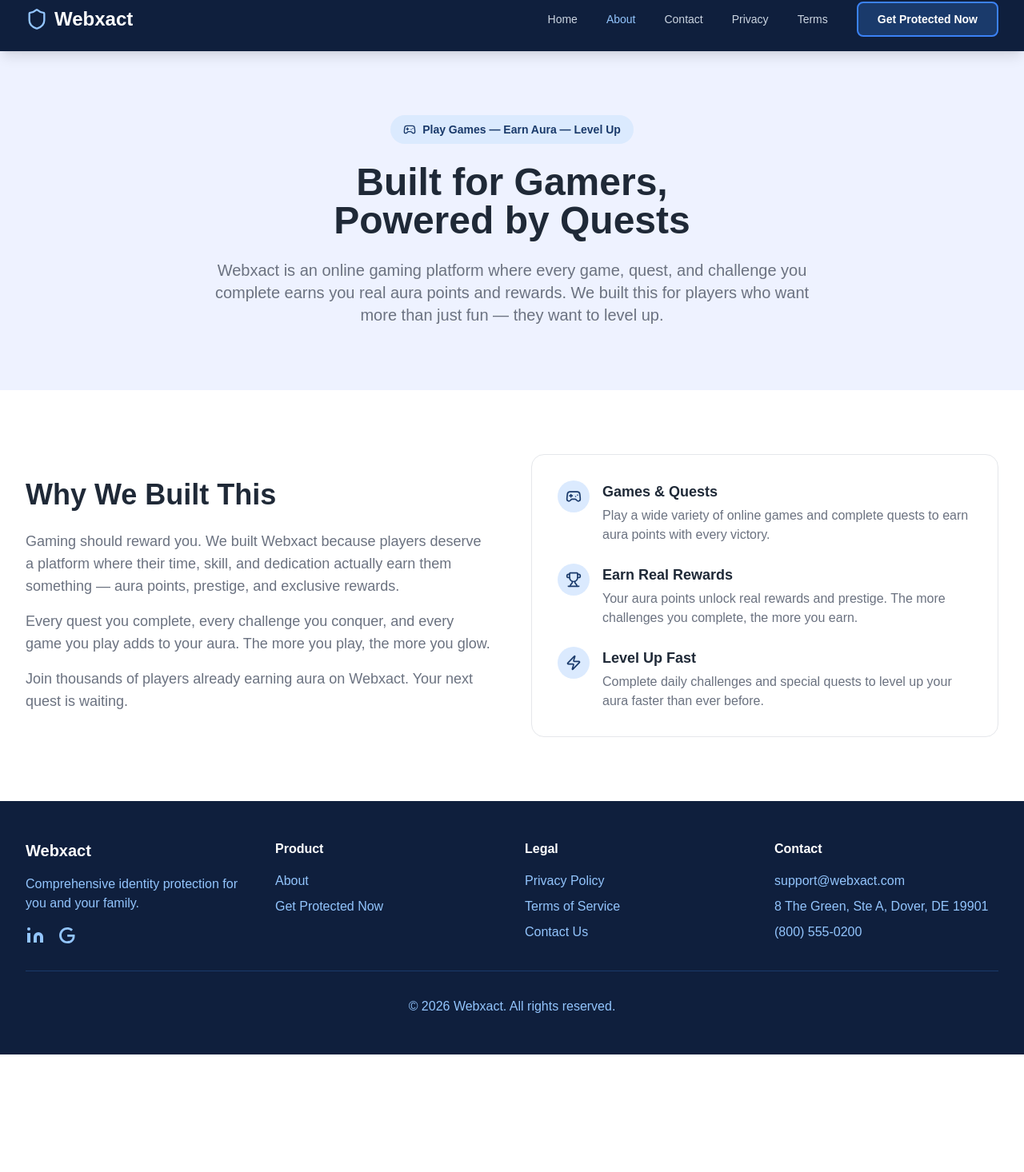
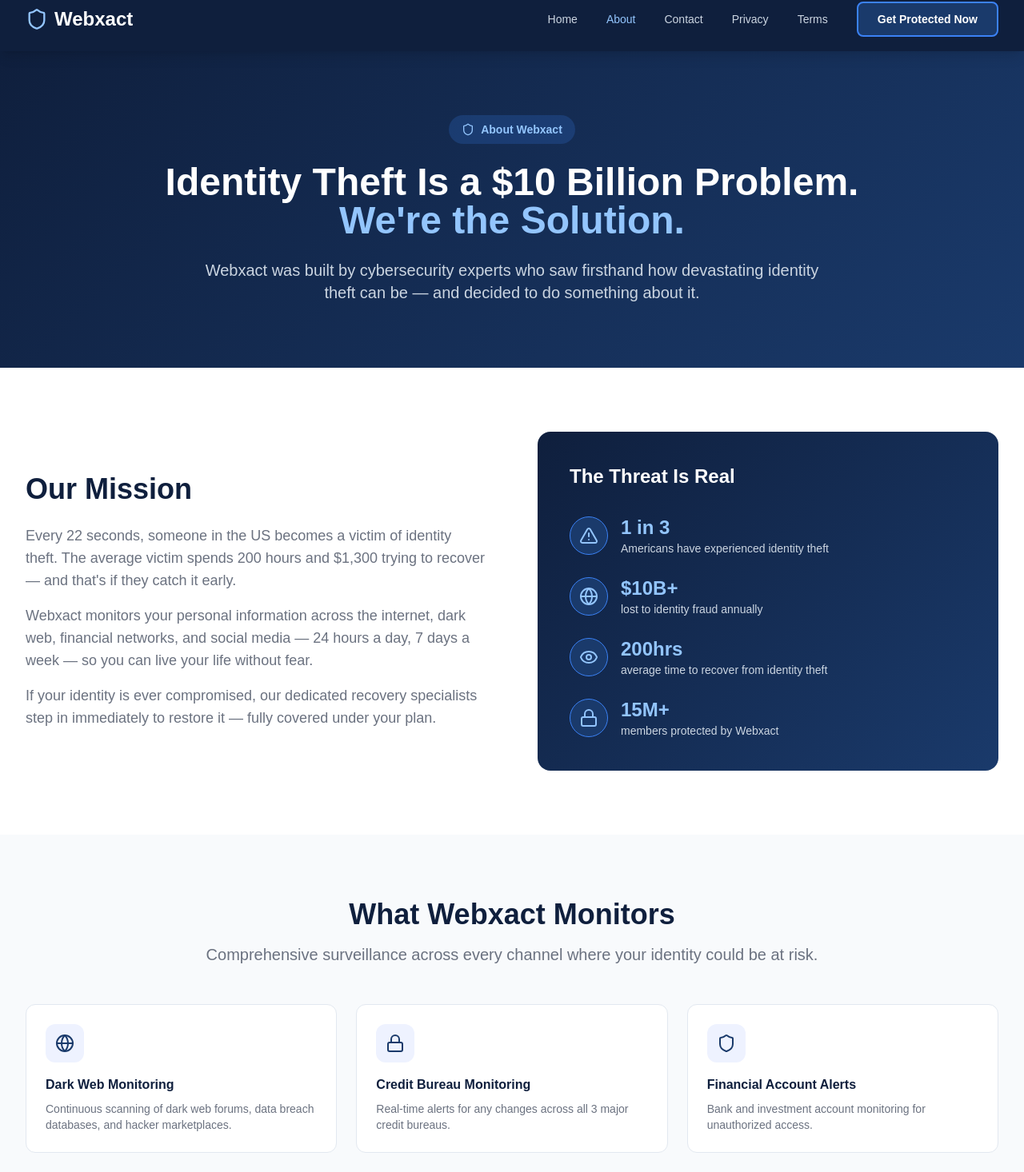
Before and after one commit to Textingman/bume-webxact, a Next.js app: page /about in a window 1280 px wide. Shown: the part 16-1482 px from the top of the page at 80% size. Before the commit the page ends 1335 px from the top, so only its background shows below. Built offline with nearby package versions, Linux system fonts and the light colour scheme.

Commit message:
v2 upgrade: about, footer, demo signup for bume-webxact

```diff
--- a/app/about/page.tsx
+++ b/app/about/page.tsx
@@ -1,77 +1,106 @@
 import Link from 'next/link';
-import { Gamepad2, Trophy, Zap } from 'lucide-react';
+import { Shield, Lock, Eye, AlertTriangle, CheckCircle, Globe } from 'lucide-react';
 import Navbar from '../components/Navbar';
 import Footer from '../components/Footer';
 
 export default function AboutPage() {
   return (
-    <div className="min-h-screen" style={{ backgroundColor: '#FFFFFF' }}>
+    <div className="min-h-screen bg-white">
       <Navbar />
 
-      {/* Hero Section */}
-      <section className="py-20" style={{ backgroundColor: '#EEF2FF' }}>
+      {/* Dark Hero */}
+      <section className="py-20" style={{ background: 'linear-gradient(135deg, #0F1F3D 0%, #1A3A6B 100%)' }}>
+        <div className="max-w-7xl mx-auto px-4 sm:px-6 lg:px-8 text-center">
+          <div className="inline-flex items-center gap-2 px-4 py-2 rounded-full text-sm font-semibold mb-6" style={{ backgroundColor: 'rgba(59,130,246,0.2)', color: '#93C5FD' }}>
+            <Shield className="w-4 h-4" />
+            About Webxact
+          </div>
+          <h1 className="text-5xl font-extrabold text-white mb-6">
+            Identity Theft Is a $10 Billion Problem.<br />
+            <span style={{ color: '#93C5FD' }}>We're the Solution.</span>
+          </h1>
+          <p className="text-xl max-w-3xl mx-auto" style={{ color: '#CBD5E1' }}>
+            Webxact was built by cybersecurity experts who saw firsthand how devastating identity theft can be — and decided to do something about it.
+          </p>
+        </div>
+      </section>
+
+      {/* Mission */}
+      <section className="py-20 bg-white">
         <div className="max-w-7xl mx-auto px-4 sm:px-6 lg:px-8">
-          <div className="text-center">
-            <div className="inline-flex items-center gap-2 px-4 py-2 rounded-full text-sm font-semibold mb-6" style={{ backgroundColor: '#DBEAFE', color: '#1A3A6B' }}>
-              <Gamepad2 className="w-4 h-4" />
-              Play Games — Earn Aura — Level Up
+          <div className="grid lg:grid-cols-2 gap-16 items-center">
+            <div>
+              <h2 className="text-4xl font-bold mb-6" style={{ color: '#0F1F3D' }}>Our Mission</h2>
+              <p className="text-lg mb-4" style={{ color: '#6B7280' }}>
+                Every 22 seconds, someone in the US becomes a victim of identity theft. The average victim spends 200 hours and $1,300 trying to recover — and that's if they catch it early.
+              </p>
+              <p className="text-lg mb-4" style={{ color: '#6B7280' }}>
+                Webxact monitors your personal information across the internet, dark web, financial networks, and social media — 24 hours a day, 7 days a week — so you can live your life without fear.
+              </p>
+              <p className="text-lg" style={{ color: '#6B7280' }}>
+                If your identity is ever compromised, our dedicated recovery specialists step in immediately to restore it — fully covered under your plan.
+              </p>
             </div>
-            <h1 className="text-5xl font-extrabold mb-6" style={{ color: '#1F2937' }}>
-              Built for Gamers,<br />Powered by Quests
-            </h1>
-            <p className="text-xl max-w-3xl mx-auto" style={{ color: '#6B7280' }}>
-              Webxact is an online gaming platform where every game, quest, and challenge you complete earns you real aura points and rewards. We built this for players who want more than just fun — they want to level up.
-            </p>
+            <div className="rounded-2xl p-10" style={{ background: 'linear-gradient(135deg, #0F1F3D, #1A3A6B)' }}>
+              <h3 className="text-2xl font-bold text-white mb-8">The Threat Is Real</h3>
+              <div className="space-y-6">
+                {[
+                  { icon: AlertTriangle, stat: '1 in 3', label: 'Americans have experienced identity theft' },
+                  { icon: Globe, stat: '$10B+', label: 'lost to identity fraud annually' },
+                  { icon: Eye, stat: '200hrs', label: 'average time to recover from identity theft' },
+                  { icon: Lock, stat: '15M+', label: 'members protected by Webxact' },
+                ].map((item) => (
+                  <div key={item.label} className="flex items-center gap-4">
+                    <div className="w-12 h-12 rounded-full flex items-center justify-center flex-shrink-0" style={{ backgroundColor: '#1A3A6B', border: '1px solid #3B82F6' }}>
+                      <item.icon className="w-6 h-6" style={{ color: '#93C5FD' }} />
+                    </div>
+                    <div>
+                      <p className="text-2xl font-extrabold" style={{ color: '#93C5FD' }}>{item.stat}</p>
+                      <p className="text-sm" style={{ color: '#CBD5E1' }}>{item.label}</p>
+                    </div>
+                  </div>
+                ))}
+              </div>
+            </div>
           </div>
         </div>
       </section>
 
-      {/* Mission Section */}
-      <section className="max-w-7xl mx-auto px-4 sm:px-6 lg:px-8 py-20">
-        <div className="grid md:grid-cols-2 gap-12 items-center">
-          <div>
-            <h2 className="text-4xl font-bold mb-6" style={{ color: '#1F2937' }}>Why We Built This</h2>
-            <p className="text-lg mb-4" style={{ color: '#6B7280' }}>
-              Gaming should reward you. We built Webxact because players deserve a platform where their time, skill, and dedication actually earn them something — aura points, prestige, and exclusive rewards.
-            </p>
-            <p className="text-lg mb-4" style={{ color: '#6B7280' }}>
-              Every quest you complete, every challenge you conquer, and every game you play adds to your aura. The more you play, the more you glow.
-            </p>
-            <p className="text-lg" style={{ color: '#6B7280' }}>
-              Join thousands of players already earning aura on Webxact. Your next quest is waiting.
-            </p>
+      {/* What We Monitor */}
+      <section className="py-20" style={{ backgroundColor: '#F8FAFC' }}>
+        <div className="max-w-7xl mx-auto px-4 sm:px-6 lg:px-8">
+          <h2 className="text-4xl font-bold text-center mb-4" style={{ color: '#0F1F3D' }}>What Webxact Monitors</h2>
+          <p className="text-xl text-center mb-12" style={{ color: '#6B7280' }}>Comprehensive surveillance across every channel where your identity could be at risk.</p>
+          <div className="grid md:grid-cols-2 lg:grid-cols-3 gap-6">
+            {[
+              { icon: Globe, title: 'Dark Web Monitoring', desc: 'Continuous scanning of dark web forums, data breach databases, and hacker marketplaces.' },
+              { icon: Lock, title: 'Credit Bureau Monitoring', desc: 'Real-time alerts for any changes across all 3 major credit bureaus.' },
+              { icon: Shield, title: 'Financial Account Alerts', desc: 'Bank and investment account monitoring for unauthorized access.' },
+              { icon: Eye, title: 'Social Media Surveillance', desc: 'Detection of account takeover and impersonation attempts.' },
+              { icon: AlertTriangle, title: 'Address Change Monitoring', desc: 'Alerts when someone attempts to redirect your mail or change your address.' },
+              { icon: CheckCircle, title: 'Identity Recovery Services', desc: 'Full-service recovery with dedicated specialists if your identity is stolen.' },
+            ].map((item) => (
+              <div key={item.title} className="p-6 bg-white rounded-xl border hover:shadow-md transition-shadow" style={{ borderColor: '#E2E8F0' }}>
+                <div className="w-12 h-12 rounded-xl flex items-center justify-center mb-4" style={{ backgroundColor: '#EEF2FF' }}>
+                  <item.icon className="w-6 h-6" style={{ color: '#1A3A6B' }} />
+                </div>
+                <h3 className="font-bold mb-2" style={{ color: '#0F1F3D' }}>{item.title}</h3>
+                <p className="text-sm" style={{ color: '#6B7280' }}>{item.desc}</p>
+              </div>
+            ))}
           </div>
-          <div className="rounded-2xl p-8 border" style={{ backgroundColor: '#FFFFFF', borderColor: '#E5E7EB' }}>
-            <div className="space-y-6">
-              <div className="flex items-start">
-                <div className="flex-shrink-0 w-10 h-10 rounded-full flex items-center justify-center" style={{ backgroundColor: '#DBEAFE' }}>
-                  <Gamepad2 className="w-5 h-5" style={{ color: '#1A3A6B' }} />
-                </div>
-                <div className="ml-4">
-                  <h3 className="text-lg font-semibold mb-1" style={{ color: '#1F2937' }}>Games & Quests</h3>
-                  <p style={{ color: '#6B7280' }}>Play a wide variety of online games and complete quests to earn aura points with every victory.</p>
-                </div>
-              </div>
-              <div className="flex items-start">
-                <div className="flex-shrink-0 w-10 h-10 rounded-full flex items-center justify-center" style={{ backgroundColor: '#DBEAFE' }}>
-                  <Trophy className="w-5 h-5" style={{ color: '#1A3A6B' }} />
-                </div>
-                <div className="ml-4">
-                  <h3 className="text-lg font-semibold mb-1" style={{ color: '#1F2937' }}>Earn Real Rewards</h3>
-                  <p style={{ color: '#6B7280' }}>Your aura points unlock real rewards and prestige. The more challenges you complete, the more you earn.</p>
-                </div>
-              </div>
-              <div className="flex items-start">
-                <div className="flex-shrink-0 w-10 h-10 rounded-full flex items-center justify-center" style={{ backgroundColor: '#DBEAFE' }}>
-                  <Zap className="w-5 h-5" style={{ color: '#1A3A6B' }} />
-                </div>
-                <div className="ml-4">
-                  <h3 className="text-lg font-semibold mb-1" style={{ color: '#1F2937' }}>Level Up Fast</h3>
-                  <p style={{ color: '#6B7280' }}>Complete daily challenges and special quests to level up your aura faster than ever before.</p>
-                </div>
-              </div>
-            </div>
-          </div>
+        </div>
+      </section>
+
+      {/* CTA */}
+      <section className="py-20" style={{ background: 'linear-gradient(135deg, #1A3A6B, #0F1F3D)' }}>
+        <div className="max-w-4xl mx-auto px-4 sm:px-6 lg:px-8 text-center">
+          <Shield className="w-16 h-16 mx-auto mb-6" style={{ color: '#93C5FD' }} />
+          <h2 className="text-4xl font-bold text-white mb-6">Start Protecting Your Identity Today</h2>
+          <p className="text-xl mb-10" style={{ color: '#CBD5E1' }}>Join millions of people who trust Webxact to keep their identity safe.</p>
+          <Link href="/signup" className="inline-block font-bold px-10 py-4 rounded-xl text-lg transition-opacity hover:opacity-90" style={{ backgroundColor: '#3B82F6', color: '#FFFFFF' }}>
+            Get Protected Now
+          </Link>
         </div>
       </section>
 
```
